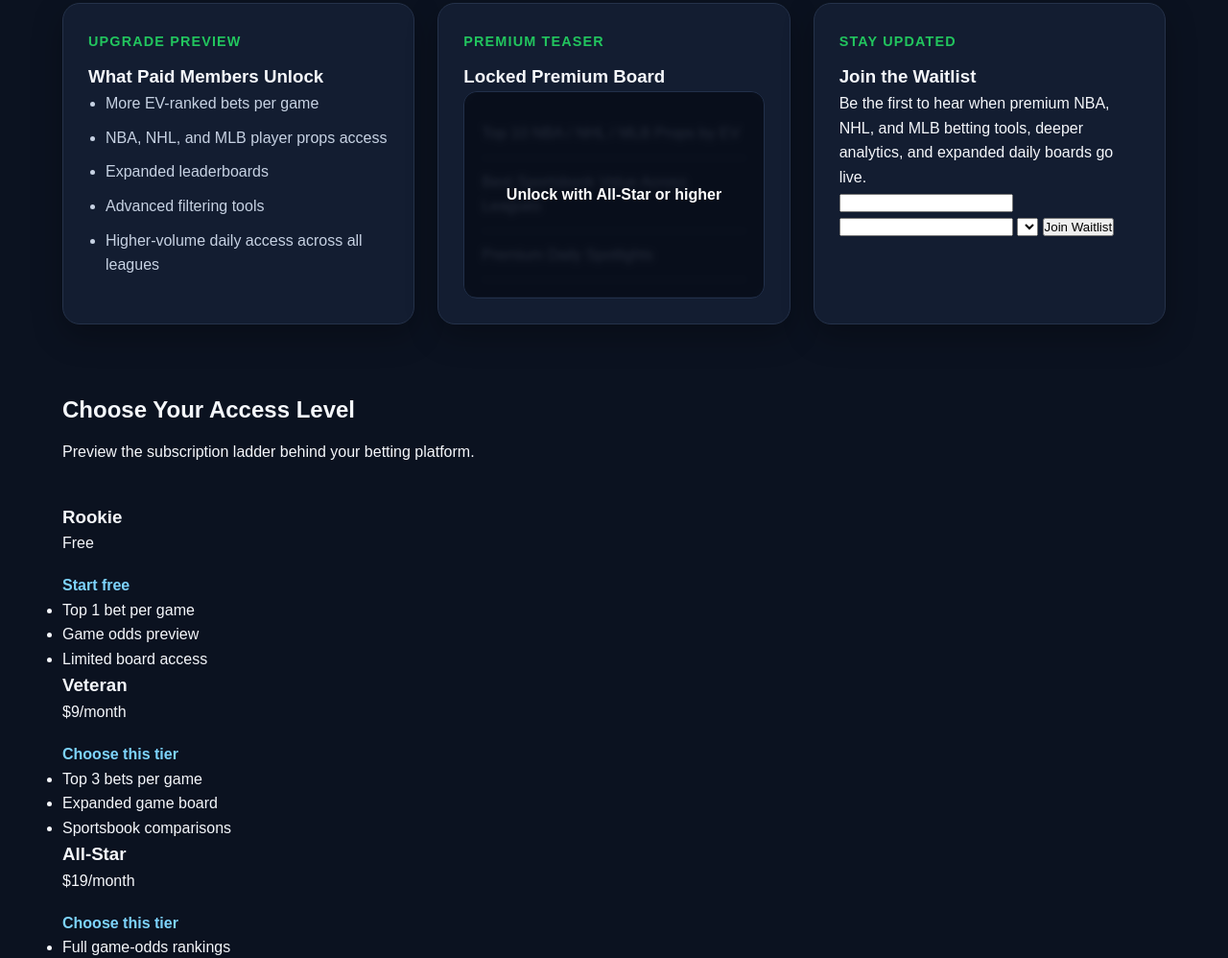
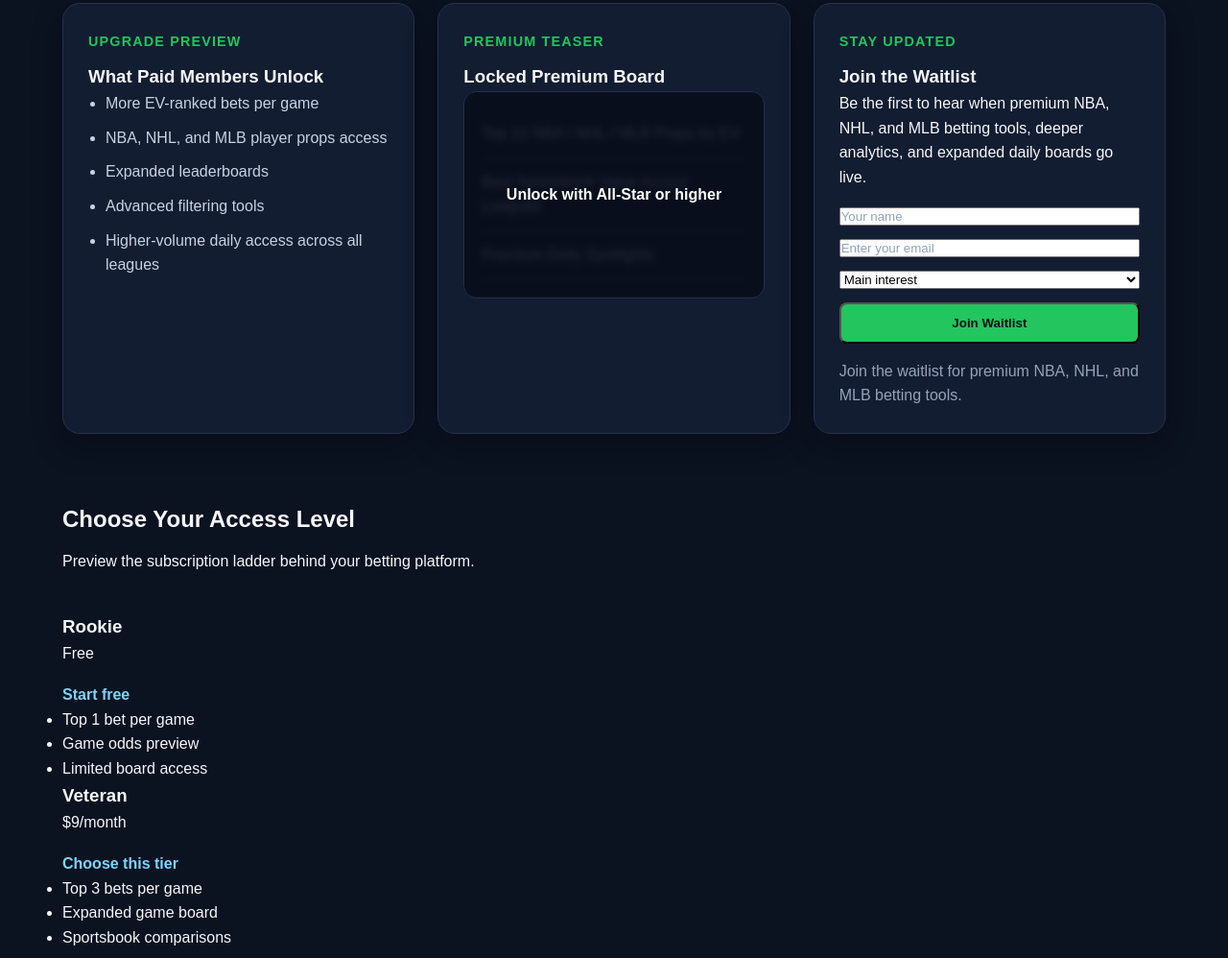
Before and after one commit to whnagelpro/sports-betting-site, a plain HTML site: page index.html in a window 1280 px wide. Shown: the part 2258-3256 px from the top of the page at 96% size. Drawn offline with Linux system fonts and the light colour scheme; no server answers.

Commit message:
fix waitlist form

```diff
--- a/index.html
+++ b/index.html
@@ -277,19 +277,49 @@
     action="/thank-you.html"
     data-netlify="true"
     netlify-honeypot="bot-field"
+    class="waitlist-form"
   >
     <input type="hidden" name="form-name" value="waitlist" />
+    <input type="hidden" name="plan" id="selected-plan-input" />
 
-        <p style="display:none;">
-            <label>Don’t fill this out: <input name="bot-field" /></label>
+    <p class="hidden-honeypot">
+      <label>
+        Don’t fill this out if you’re human:
+        <input name="bot-field" />
+      </label>
     </p>
 
-        <input type="text" name="name" />
-        <input type="email" name="email" required />
-        <select name="interest"></select>
+    <input
+      type="text"
+      name="name"
+      class="sportsbook-select"
+      placeholder="Your name"
+    />
 
-        <button type="submit">Join Waitlist</button>
+    <input
+      type="email"
+      name="email"
+      class="sportsbook-select"
+      placeholder="Enter your email"
+      required
+    />
+
+    <select name="interest" class="sportsbook-select">
+      <option value="">Main interest</option>
+      <option value="nba">NBA</option>
+      <option value="nhl">NHL</option>
+      <option value="mlb">MLB</option>
+      <option value="all">All leagues</option>
+    </select>
+
+    <button type="submit" class="btn btn-primary waitlist-btn">
+      Join Waitlist
+    </button>
   </form>
+
+  <p class="waitlist-note">
+    Join the waitlist for premium NBA, NHL, and MLB betting tools.
+  </p>
 </article>
     </div>
   </div>
--- a/style.css
+++ b/style.css
@@ -1083,8 +1083,9 @@ input.sportsbook-select {
 }
 
 .waitlist-form {
-  display: grid;
-  gap: 12px;
+  display: flex;
+  flex-direction: column;
+  gap: 14px;
   margin-top: 18px;
 }
 
@@ -1093,9 +1094,8 @@ input.sportsbook-select {
 }
 
 .waitlist-note {
-  margin-top: 12px;
+  margin-top: 16px;
   color: #94a3b8;
-  font-size: 0.92rem;
 }
 
 .hero-subcta {
```
Lines whose indentation alone changed are shown as unchanged.
